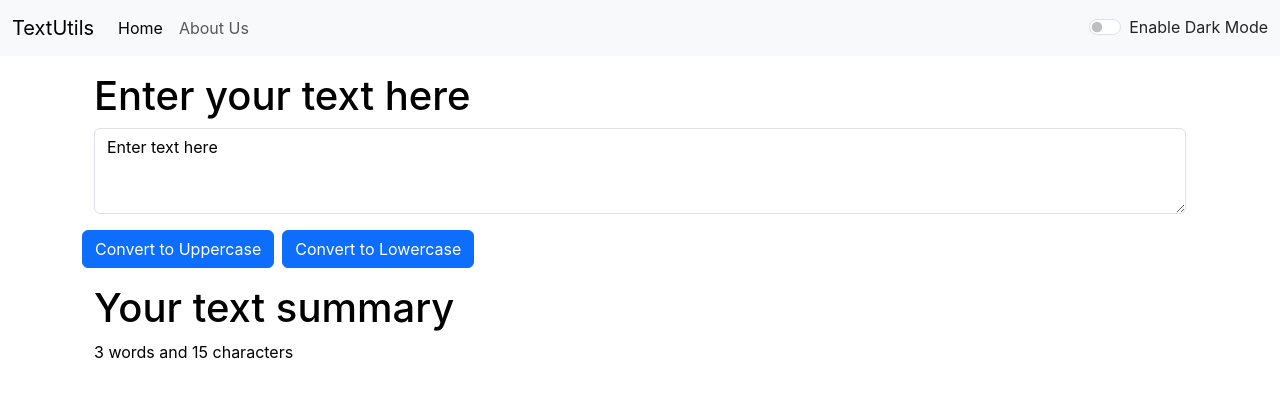
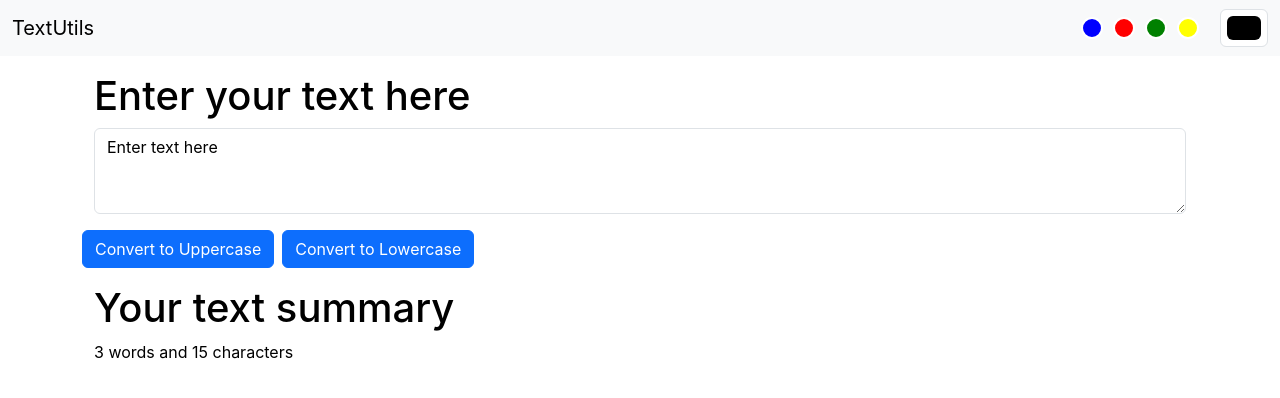
Before and after one commit to mukesh-kumar1983/TextUtils, a React (Create React App) app: page / in a window 1280 px wide. Shown: the top 398 px of the page. Built offline with nearby package versions, Linux system fonts and the light colour scheme.

Commit message:
video 14 completed

```diff
--- a/src/App.js
+++ b/src/App.js
@@ -1,35 +1,68 @@
-// import logo from './logo.svg';
 import './App.css';
+import Alert from './components/Alert';
 import Navbar from './components/Navbar';
 import TextForm from './components/TextForm';
-// import About from './components/About';
-import react, {useState} from 'react';
+import React, { useState, useEffect } from 'react';
 
 function App() {
 
-  const [mode, setMode]=useState('light');
+  const [mode, setMode] = useState('light');
+  const [alert, setAlert] = useState(null);
 
-  const toggleMode=()=>{
-    if(mode==='light'){
+  const showAlert = (message, type) => {
+    setAlert({
+      msg: message,
+      type: type
+    });
+
+    setTimeout(() => {
+      setAlert(null);
+    }, 2000);
+  };
+
+  // ----- YOUR EXISTING TOGGLE (KEPT INTACT) -----
+  const toggleMode = () => {
+    if (mode === 'light') {
       setMode('dark');
-      document.body.style.backgroundColor='#141d30';
+      document.body.style.backgroundColor = '#141d30';
+      showAlert("Dark mode has been enabled", "success");
+    } else {
+      setMode('light');
+      document.body.style.backgroundColor = 'white';
+      showAlert("Light mode has been enabled", "success");
     }
-    else{
-      setMode('light');
-      document.body.style.backgroundColor='white';
+  };
+
+  // ----- NEW FUNCTION: Changes Navbar + Body together -----
+  const changeTheme = (navColor, bodyColor, gradient) => {
+    setMode(navColor); // this keeps Bootstrap navbar working
+
+    if (gradient) {
+      document.body.style.background = gradient;
+    } else {
+      document.body.style.backgroundColor = bodyColor;
     }
 
-    };
+    document.body.style.transition = "background 0.5s ease-in-out";
+
+    showAlert(`Theme changed to ${navColor}`, "success");
+  };
+
   return (
     <>
+      <Navbar
+        title="TextUtils"
+        aboutUs="About Us"
+        mode={mode}
+        toggleMode={toggleMode}
+        changeTheme={changeTheme}   // <-- NEW PROP (doesn't break anything)
+      />
 
-    <Navbar title="TextUtils" aboutUs="About Us" mode={mode} toggleMode={toggleMode} />
+      <Alert alert={alert} />
 
-    <div className="container my-3">
-    <TextForm heading="Enter your text here" mode={mode} />
-    {/* <About /> */}
-    </div>
-
+      <div className="container my-3">
+        <TextForm heading="Enter your text here" mode={mode} />
+      </div>
     </>
   );
 }
--- /dev/null
+++ b/src/components/Alert.js
@@ -0,0 +1,23 @@
+import React from "react";
+
+function Alert(props) {
+
+  const capitalize=(word)=>{
+    const lower=word.toLowerCase();
+    return lower.charAt(0).toUpperCase()+lower.slice(1);
+  }
+
+  return (
+   props.alert && <div className={`alert alert-${props.alert.type} alert-dismissible fade show`} role="alert">
+      <strong>{capitalize(props.alert.type)}</strong>: {props.alert.msg}
+      {/* <button
+        type="button"
+        className="btn-close"
+        data-bs-dismiss="alert"
+        aria-label="Close"
+      ></button> */}
+    </div>
+  );
+}
+
+export default Alert;
--- a/src/components/Navbar.js
+++ b/src/components/Navbar.js
@@ -1,70 +1,113 @@
 import React from "react";
-import PropTypes from "prop-types";
-import TextForm from "./TextForm";
 
 export default function Navbar(props) {
+  // You no longer need local navColor state — we use `props.mode` from App.js
   return (
     <nav
-      className={`navbar navbar-expand-lg  bg-${props.mode} navbar-${props.mode}`}
+      className={`navbar navbar-expand-lg navbar-${props.mode} bg-${props.mode}`}
+      style={{ transition: "background 0.4s ease-in-out" }}
     >
       <div className="container-fluid">
-        <a className="navbar-brand" href="/">
-          {props.title}
-        </a>
-        <button
-          className="navbar-toggler"
-          type="button"
-          data-bs-toggle="collapse"
-          data-bs-target="#navbarSupportedContent"
-          aria-controls="navbarSupportedContent"
-          aria-expanded="false"
-          aria-label="Toggle navigation"
-        >
-          <span className="navbar-toggler-icon"></span>
-        </button>
-        <div className="collapse navbar-collapse" id="navbarSupportedContent">
-          <ul className="navbar-nav me-auto mb-2 mb-lg-0">
-            <li className="nav-item">
-              <a className="nav-link active" aria-current="page" href="/">
-                Home
-              </a>
-            </li>
-            <li className="nav-item">
-              <a className="nav-link" href="/">
-                {props.aboutUs}
-              </a>
-            </li>
-          </ul>
-          <div className="d-flex align-items-center ms-3"  role="search">
+        <span className="navbar-brand">TextUtils</span>
 
-              {/* <input
-                className="form-control me-2"
-                type="search"
-                placeholder="Search"
-                aria-label="Search"
-              />
-              <button className="btn btn-primary me-3" type="submit">
-                Search
-              </button> */}
-              <div className={`form-check form-switch text-${props.mode==='light'?'dark':'light'}`}>
-                <input
-                  className="form-check-input"
-                  type="checkbox"
-                  role="switch"
-                  id="switchCheckDefault "
-                  onClick={props.toggleMode}
-                />
-                <label className="form-check-label" htmlFor="switchCheckDefault" >
-                  Enable Dark Mode
-                </label>
-              </div>
+        <div className="d-flex align-items-center">
 
-          </div>
+          {/* Predefined Color Circles */}
+          <span
+            onClick={() =>
+              props.changeTheme(
+                "primary",
+                "#e3f2fd",
+                "linear-gradient(135deg, #e3f2fd, #ffffff)"
+              )
+            }
+            style={{
+              backgroundColor: "blue",
+              height: "22px",
+              width: "22px",
+              borderRadius: "50%",
+              display: "inline-block",
+              cursor: "pointer",
+              margin: "5px",
+              border: "2px solid white"
+            }}
+          ></span>
+
+          <span
+            onClick={() =>
+              props.changeTheme(
+                "danger",
+                "#fdecea",
+                "linear-gradient(135deg, #fdecea, #ffffff)"
+              )
+            }
+            style={{
+              backgroundColor: "red",
+              height: "22px",
+              width: "22px",
+              borderRadius: "50%",
+              display: "inline-block",
+              cursor: "pointer",
+              margin: "5px",
+              border: "2px solid white"
+            }}
+          ></span>
+
+          <span
+            onClick={() =>
+              props.changeTheme(
+                "success",
+                "#e6fffa",
+                "linear-gradient(135deg, #e6fffa, #ffffff)"
+              )
+            }
+            style={{
+              backgroundColor: "green",
+              height: "22px",
+              width: "22px",
+              borderRadius: "50%",
+              display: "inline-block",
+              cursor: "pointer",
+              margin: "5px",
+              border: "2px solid white"
+            }}
+          ></span>
+
+          <span
+            onClick={() =>
+              props.changeTheme(
+                "warning",
+                "#fff3cd",
+                "linear-gradient(135deg, #fff3cd, #ffffff)"
+              )
+            }
+            style={{
+              backgroundColor: "yellow",
+              height: "22px",
+              width: "22px",
+              borderRadius: "50%",
+              display: "inline-block",
+              cursor: "pointer",
+              margin: "5px",
+              border: "2px solid white"
+            }}
+          ></span>
+
+          {/* Custom Color Picker */}
+          <input
+            type="color"
+            className="form-control form-control-color ms-3"
+            title="Choose your own color"
+            onChange={(e) =>
+              props.changeTheme(
+                "dark",
+                e.target.value,
+                `linear-gradient(135deg, ${e.target.value}, #ffffff)`
+              )
+            }
+          />
         </div>
       </div>
     </nav>
   );
 }
-
-Navbar.propTypes = { title: PropTypes.string, aboutUs: PropTypes.string };
-//TextForm.propTypes={heading:PropTypes.string}
--- a/src/components/TextForm.js
+++ b/src/components/TextForm.js
@@ -14,6 +14,10 @@ export default function TextForm(props) {
     const convertToLowercase=()=>{
       let newText=text.toLowerCase();
       setText(newText);
+    }
+
+    const getWordCount=(str)=>{
+      return str.trim().split(/\s+/).filter((word)=>word.length>0).length;
     }
 
     const handleOnChange=(event)=>{
@@ -45,7 +49,8 @@ export default function TextForm(props) {
 
     <div className="container my-3" style={{ color: props.mode === 'dark' ? 'white' : 'black' }}>
         <h1>Your text summary</h1>
-        <p>{text.split(" ").length} words and {text.length} characters</p>
+        {/* <p>{text.split(" ").length} words and {text.length} characters</p> */}
+        {<p>{getWordCount(text)} words and {text.length} characters</p>}
     </div>
     </>
   );
```
